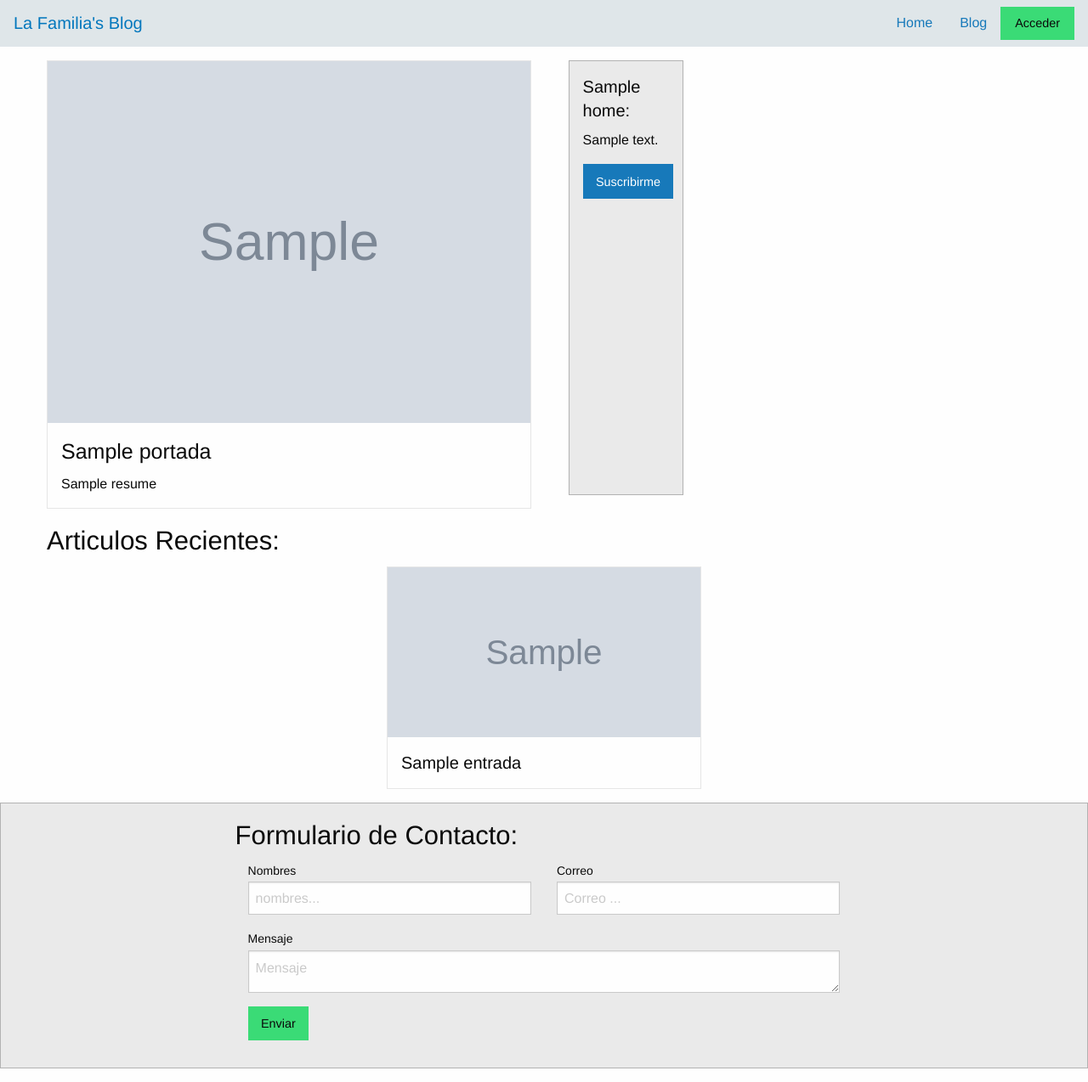
After one commit to orlandor55/EntregaRuiz, a Django app: template blog/templates/home/index.html in a window 1280 px wide. The commit adds this page. Shown: the whole page at 85% size. Run offline with Django 3.2, Linux system fonts and the light colour scheme; the template is opened without the code that fills it: most values are stand-ins (such as "Sample title", 1, 10 or a date in 2020); grey boxes marked "Sample" are stand-in pictures; form fields are guessed from the names that the template uses; some libraries are stand-ins or nearby versions.

Commit message:
Corrección de la app home

```diff
--- a/blog/applications/home/models.py
+++ b/blog/applications/home/models.py
@@ -15,7 +15,7 @@ class Home(TimeStampedModel):
         max_length=50
     )
     about_tex = models.TextField()
-    contact_email = models.TextField(
+    contact_email = models.EmailField(
         'email de contacto',
         blank=True,
         null=True
--- a/blog/blog/urls.py
+++ b/blog/blog/urls.py
@@ -1,5 +1,9 @@
+from django.conf import settings
 from django.contrib import admin
 from django.urls import path, re_path, include
+from django.conf import settings
+from django.conf.urls.static import static
+
 
 urlpatterns_local = [
     path('admin/', admin.site.urls),
@@ -16,4 +20,4 @@ urlpatterns_terceros = [
 
 ]
 
-urlpatterns = urlpatterns_local + urlpatterns_terceros
+urlpatterns = urlpatterns_local + urlpatterns_terceros + static(settings.MEDIA_URL, document_root=settings.MEDIA_ROOT)
--- a/blog/templates/base.html
+++ b/blog/templates/base.html
@@ -1,6 +1,6 @@
 {% load static %}
 <!DOCTYPE html>
-<html lang="es-MX">
+<html lang="es-VE">
 <head>
   <meta charset="utf-8">
   <meta http-equiv="x-ua-compatible" content="ie=edge">
--- /dev/null
+++ b/blog/templates/home/base_home.html
@@ -0,0 +1,11 @@
+{% extends "base.html" %}
+
+{% load  static %}
+
+{% block css %}
+<link rel="stylesheet" href="{% static 'css/myblog.css' %}">
+{% endblock css %}
+
+{% block js %}
+
+{% endblock js %}
--- /dev/null
+++ b/blog/templates/home/index.html
@@ -0,0 +1,78 @@
+{% extends "home/base_home.html" %}
+{% load  static %}
+
+{% block content %}
+
+{% include "includes/header.html" %}
+
+<div class="grid-container">
+    <!-- primer bloque del home -->
+    <div class="grid-x grid-margin-x" style="margin-top: 1em;">
+        <!-- bloque de blog principal -->
+        <div class="cell small-12 large-6">
+            <div class="card" style="width: 100%;">
+                <img src="{{ portada.image.url }}">
+                <div class="card-section">
+                  <h4>{{portada.title | truncatechars:40}}</h4>
+                  <p>{{portada.resume | truncatechars:155}}</p>
+                </div>
+            </div>
+        </div>
+        <!-- FIN bloque de blog principal -->
+
+        <!-- bloque de blog principal -->
+
+        <div class="cell small-12 large-6 grid-x grid-margin-x">
+            <div class="grid-x align-center" style="margin-bottom: 1em;">
+                <div class="cell small-12 large-10 callout secondary">
+                    <h5>{{home.about_title}}:</h5>
+                    <p>
+                        {{home.about_tex}}
+                    </p>
+
+                    <p>
+                        <button class="button" data-open="exampleModal2">Suscribirme</button>
+                    </p>
+
+                    <!-- This is the first modal -->
+                    <div class="reveal" id="exampleModal2" data-reveal style="width: 300px;">
+                        <p class="lead">Ingresa tu correo</p>
+                        <form class="grid-x grid-margin-x" method="POST" action="{% url 'home_app:add-suscription' %}">{% csrf_token %}
+                            <div class="cell small-12">
+                                {{home_form.email}}
+                            </div>
+                            <div class="cell small-12">
+                                <button type="submit" class="success button">Suscribirme</button>
+                            </div>
+                        </form>
+                    </div>
+
+                </div>
+            </div>
+            <div></div>
+        </div>
+        <!-- FIN bloque de blog principal -->
+    </div>
+    <!-- FIN del primer bloque home -->
+    <!-- segundo bloque home -->
+    <div class="grid-x grid-margin-x align-center">
+        <h3 class="cell">Articulos Recientes:</h3>
+
+        {% for entrada in entradas_recientes %}
+        <div class="cell small-6 large-4">
+            <div class="card" style="width: 100%;">
+                <img src="{{ entrada.image.url }}" style="height: 200px;">
+                    <div class="card-section">
+                      <h5>{{entrada.title | truncatechars:40}}</h5>
+                    </div>
+            </div>
+        </div>
+        {% endfor %}
+
+
+    </div>
+    <!-- FIN tercer bloque -->
+</div>
+{% include "includes/footer.html" %}
+
+{% endblock content %}
```
Also changed, not shown: blog/applications/entrada/managers.py (added, +18 -0 lines), blog/applications/entrada/models.py (+7 -1 lines), blog/applications/home/forms.py (added, +22 -0 lines), blog/applications/home/urls.py (+8 -3 lines), blog/applications/home/views.py (+32 -9 lines), blog/applications/home/migrations/0002_alter_home_contact_email.py (added).
